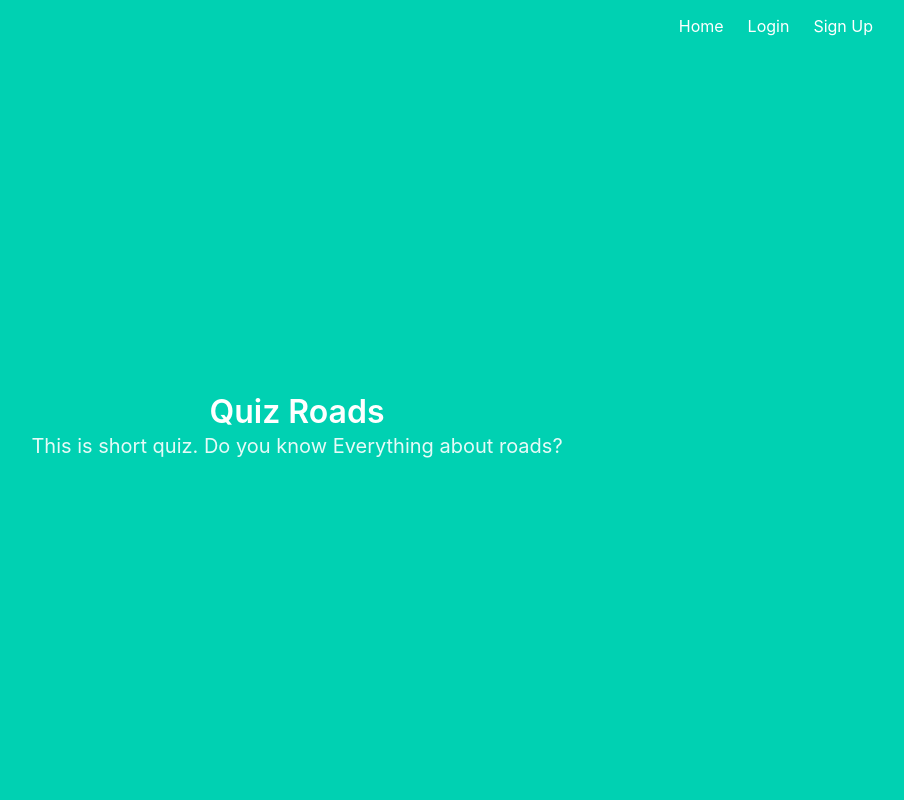
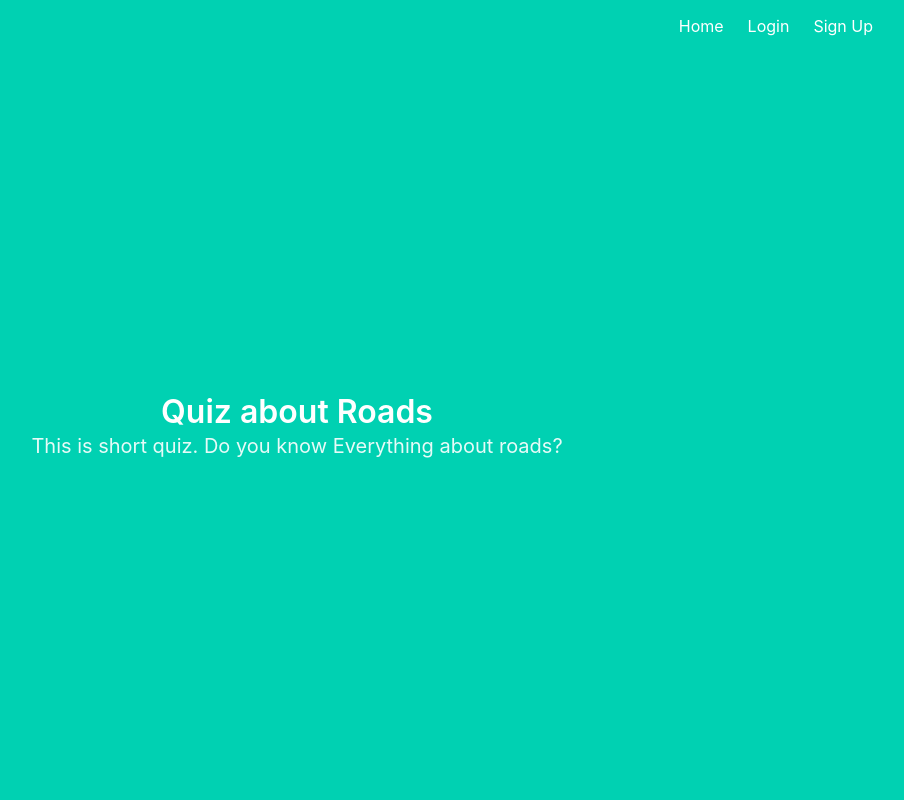
Before and after one commit to DarekRepos/quiz-roads, a Flask app: page / in a window 1280 px wide. Shown: the whole page, without its empty margins (343-1247 px from the left). Run offline with Flask 3, Linux system fonts and the light colour scheme.

Commit message:
Fixed grammar issue

```diff
--- a/quizproject/templates/index.html
+++ b/quizproject/templates/index.html
@@ -2,7 +2,7 @@
 
 {% block content %}
 <h1 class="title">
-  Quiz Roads
+  Quiz about Roads
 </h1>
 <h2 class="subtitle">
   This is short quiz. Do you know Everything about roads?
```
